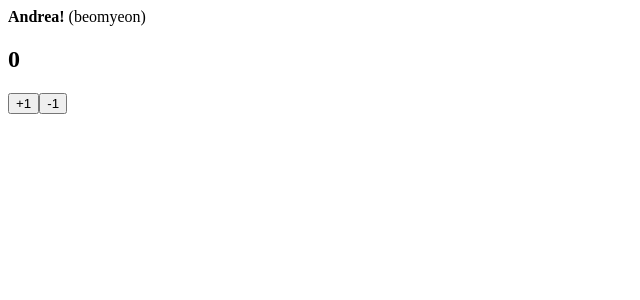
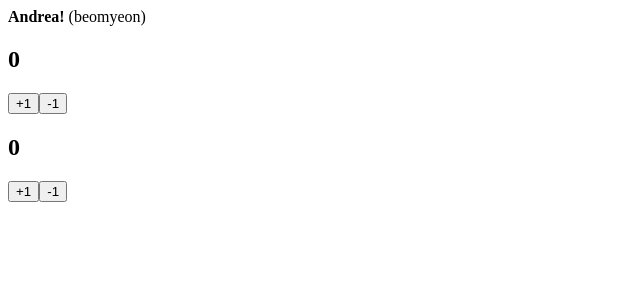
Before and after one commit to BeomyeonAndrewKim/test-with-vlpt, a React (Create React App) app: page / in a window 1280 px wide. Shown: the top 300 px of the page, without its empty margins (0-640 px from the left). Built offline with nearby package versions, Linux system fonts and the light colour scheme.

Commit message:
test: add HookCounter test case

```diff
--- a/src/App.js
+++ b/src/App.js
@@ -1,12 +1,14 @@
 import React from "react";
 import Profile from "./Profile";
 import Counter from "./Counter";
+import HookCounter from "./HookCounter";
 
 function App() {
   return (
     <div className="App">
       <Profile username="Andrea" name="beomyeon" />
       <Counter />
+      <HookCounter />
     </div>
   );
 }
--- /dev/null
+++ b/src/HookCounter.js
@@ -0,0 +1,21 @@
+import React, { useState, useCallback } from "react";
+
+const HookCounter = () => {
+  const [number, setNumber] = useState(0);
+  const onIncrease = useCallback(() => {
+    setNumber(number + 1);
+  }, [number]);
+  const onDecrease = useCallback(() => {
+    setNumber(number - 1);
+  }, [number]);
+
+  return (
+    <div>
+      <h2>{number}</h2>
+      <button onClick={onIncrease}>+1</button>
+      <button onClick={onDecrease}>-1</button>
+    </div>
+  );
+};
+
+export default HookCounter;
```
Also changed, not shown: 2 other files (tests, documents, lock files or other folders).
